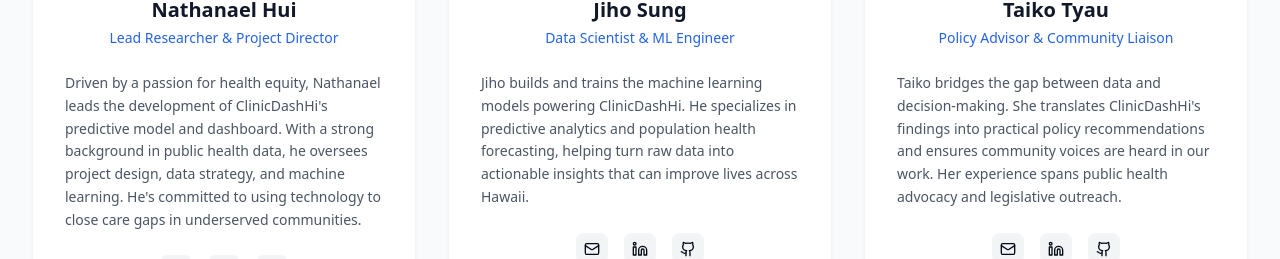
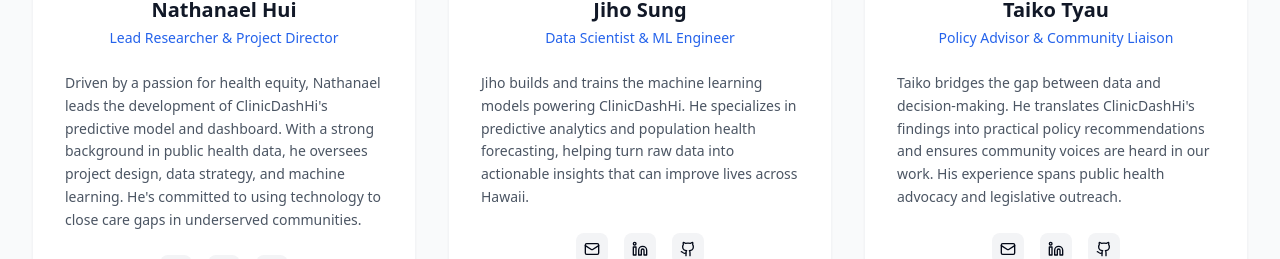
Before and after one commit to nlh2601/clinic-dash-hi, a React (Vite) app: page /team in a window 1280 px wide. Shown: the part 946-1205 px from the top of the page. Built offline with nearby package versions, Linux system fonts and the light colour scheme.

Commit message:
Fix: Update Taiko's pronouns
Updated Taiko's pronouns in the Team page.

```diff
--- a/src/pages/Team.tsx
+++ b/src/pages/Team.tsx
@@ -1,3 +1,4 @@
+
 import React from 'react';
 import { Mail, Linkedin, Github } from 'lucide-react';
 import { Link } from 'react-router-dom';
@@ -25,7 +26,7 @@ const Team = () => {
     {
       name: "Taiko Tyau",
       role: "Policy Advisor & Community Liaison",
-      bio: "Taiko bridges the gap between data and decision-making. She translates ClinicDashHi's findings into practical policy recommendations and ensures community voices are heard in our work. Her experience spans public health advocacy and legislative outreach.",
+      bio: "Taiko bridges the gap between data and decision-making. He translates ClinicDashHi's findings into practical policy recommendations and ensures community voices are heard in our work. His experience spans public health advocacy and legislative outreach.",
       email: "clinicdashhi@gmail.com",
       image: "/taikochef.jpg",
       initials: "TT"
```
